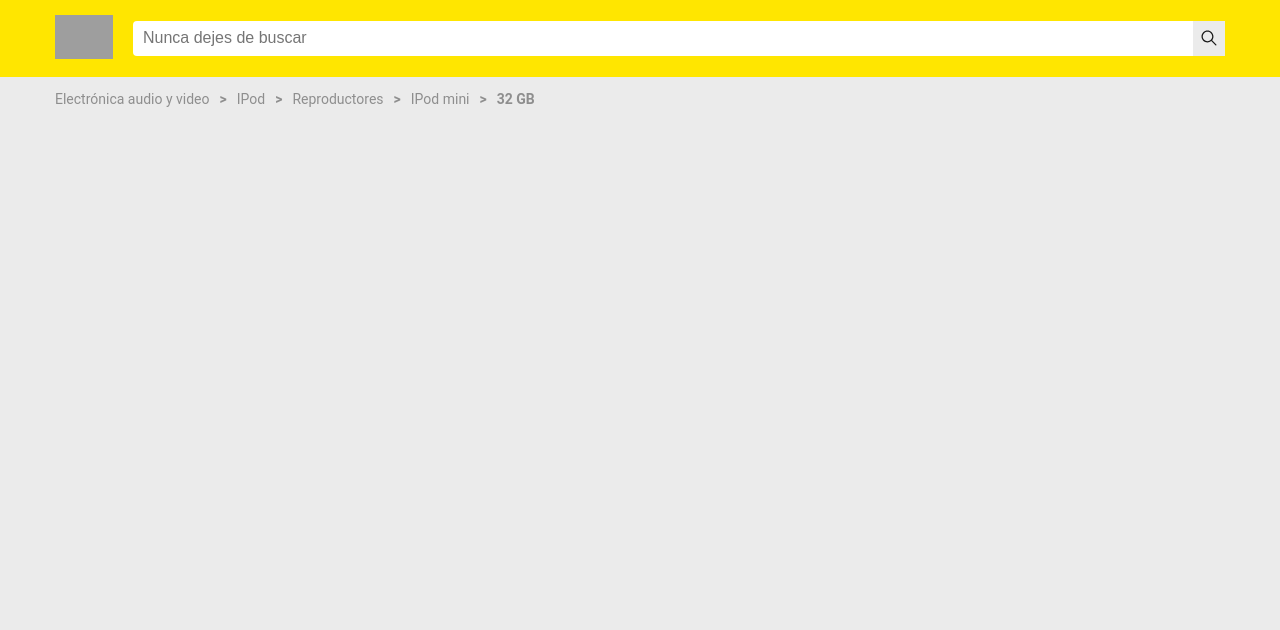
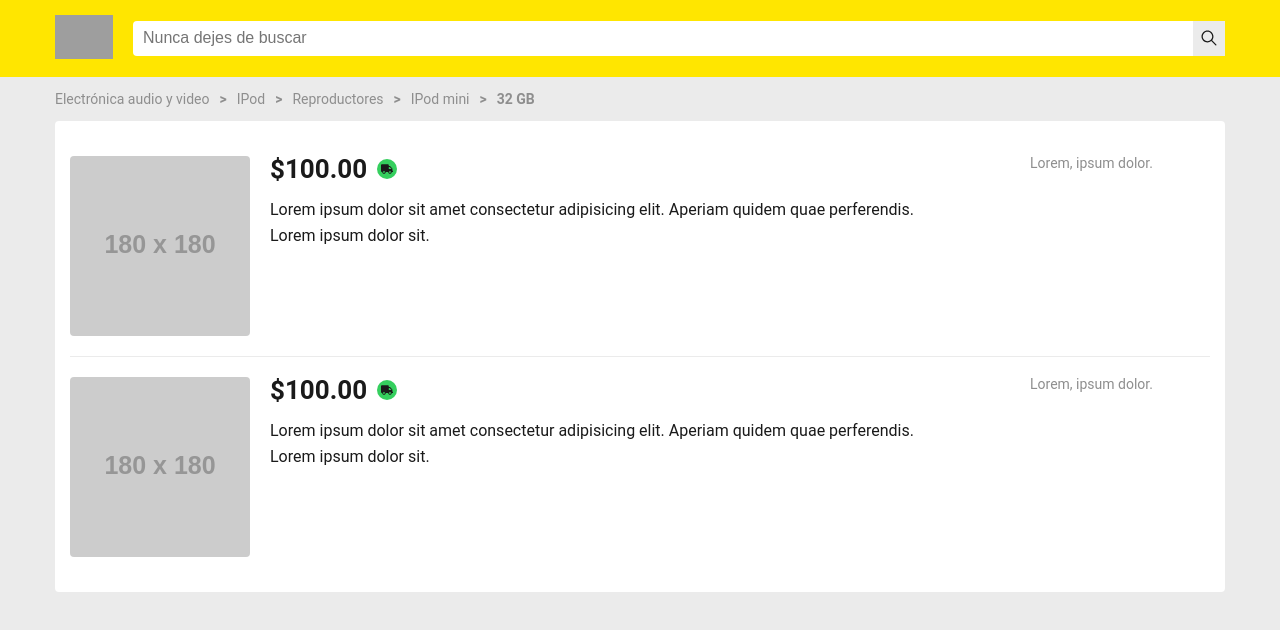
Before and after one commit to sebaspa/meli-test, a React (Vite) app: page / in a window 1280 px wide. Shown: the top 630 px of the page. Built offline with nearby package versions, Linux system fonts and the light colour scheme; grey boxes are pictures that could not be loaded.

Commit message:
✨ Add products list with cards

```diff
--- a/src/App.tsx
+++ b/src/App.tsx
@@ -1,4 +1,4 @@
-import { Breadcrumb, Header } from './components'
+import { Breadcrumb, Header, ProductsList } from './components'
 
 export const App = (): JSX.Element => {
   return (
@@ -6,6 +6,7 @@ export const App = (): JSX.Element => {
       <Header />
       <div className="container">
         <Breadcrumb />
+        <ProductsList />
       </div>
     </>
   )
--- /dev/null
+++ b/src/components/Products/ProductCard.scss
@@ -0,0 +1,54 @@
+.product-card {
+  grid-template-columns: 1fr;
+  display: grid;
+  gap: 20px;
+  border-bottom: 1px solid #ebebeb;
+  padding: 20px 0;
+
+  &:last-child {
+    border-bottom: 0;
+  }
+
+  @media (min-width: 768px) {
+    grid-template-columns: 180px 1fr 180px;
+  }
+
+  &__image {
+    width: 100%;
+    height: 180px;
+    object-fit: cover;
+    aspect-ratio: 1;
+    border-radius: 4px;
+  }
+
+  &__description {
+    color: #1a1a1a;
+    .price {
+      font-size: 26px;
+      font-weight: bold;
+      margin-bottom: 20px;
+      display: flex;
+      gap: 10px;
+      align-items: center;
+
+      .icon {
+        font-size: 12px;
+        border-radius: 50%;
+        background-color: #35cf5e;
+        width: 20px;
+        height: 20px;
+        display: flex;
+        justify-content: center;
+        align-items: center;
+      }
+    }
+    .description {
+      margin-bottom: 10px;
+    }
+  }
+
+  &__location {
+    color: #8e8e8e;
+    font-size: 14px;
+  }
+}
--- /dev/null
+++ b/src/components/Products/ProductCard.tsx
@@ -0,0 +1,21 @@
+import { FaTruck } from 'react-icons/fa'
+
+import './ProductCard.scss'
+
+const ProductCard = (): JSX.Element => {
+  return (
+    <div className="product-card">
+      <img className='product-card__image' src="https://dummyimage.com/180x180/cecece/fff" alt="image" />
+      <div className="product-card__description">
+        <p className="price">$100.00 <span className="icon"><FaTruck /></span></p>
+        <p className="description">Lorem ipsum dolor sit amet consectetur adipisicing elit. Aperiam quidem quae perferendis.</p>
+        <p className='detail'>Lorem ipsum dolor sit.</p>
+      </div>
+      <div className="product-card__location">
+        <p className="city">Lorem, ipsum dolor.</p>
+      </div>
+    </div>
+  )
+}
+
+export default ProductCard
--- /dev/null
+++ b/src/components/Products/ProductsList.scss
@@ -0,0 +1,7 @@
+#products-list {
+  width: 100%;
+  background-color: #fff;
+  padding: 15px;
+  border-radius: 4px;
+  margin-bottom: 15px;
+}
--- /dev/null
+++ b/src/components/Products/ProductsList.tsx
@@ -0,0 +1,13 @@
+import ProductCard from './ProductCard'
+import './ProductsList.scss'
+
+const ProductsList = (): JSX.Element => {
+  return (
+    <div id="products-list">
+      <ProductCard />
+      <ProductCard />
+    </div>
+  )
+}
+
+export default ProductsList
--- a/src/components/index.ts
+++ b/src/components/index.ts
@@ -2,10 +2,12 @@ import Header from './Header/Header'
 import Logo from './Header/Logo'
 import Search from './Header/Search'
 import Breadcrumb from './Breadcrumb/Breadcrumb'
+import ProductsList from './Products/ProductsList'
 
 export {
   Header,
   Logo,
   Search,
-  Breadcrumb
+  Breadcrumb,
+  ProductsList
 }
```
